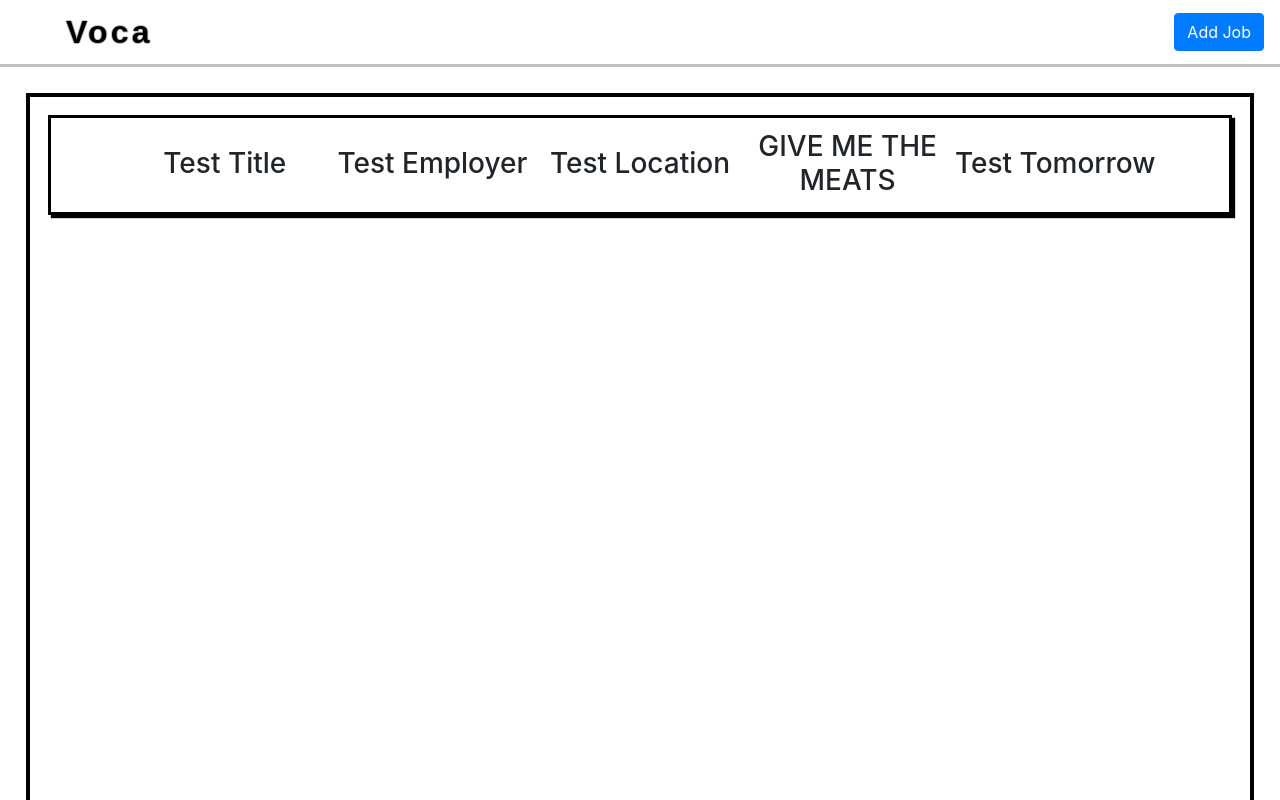
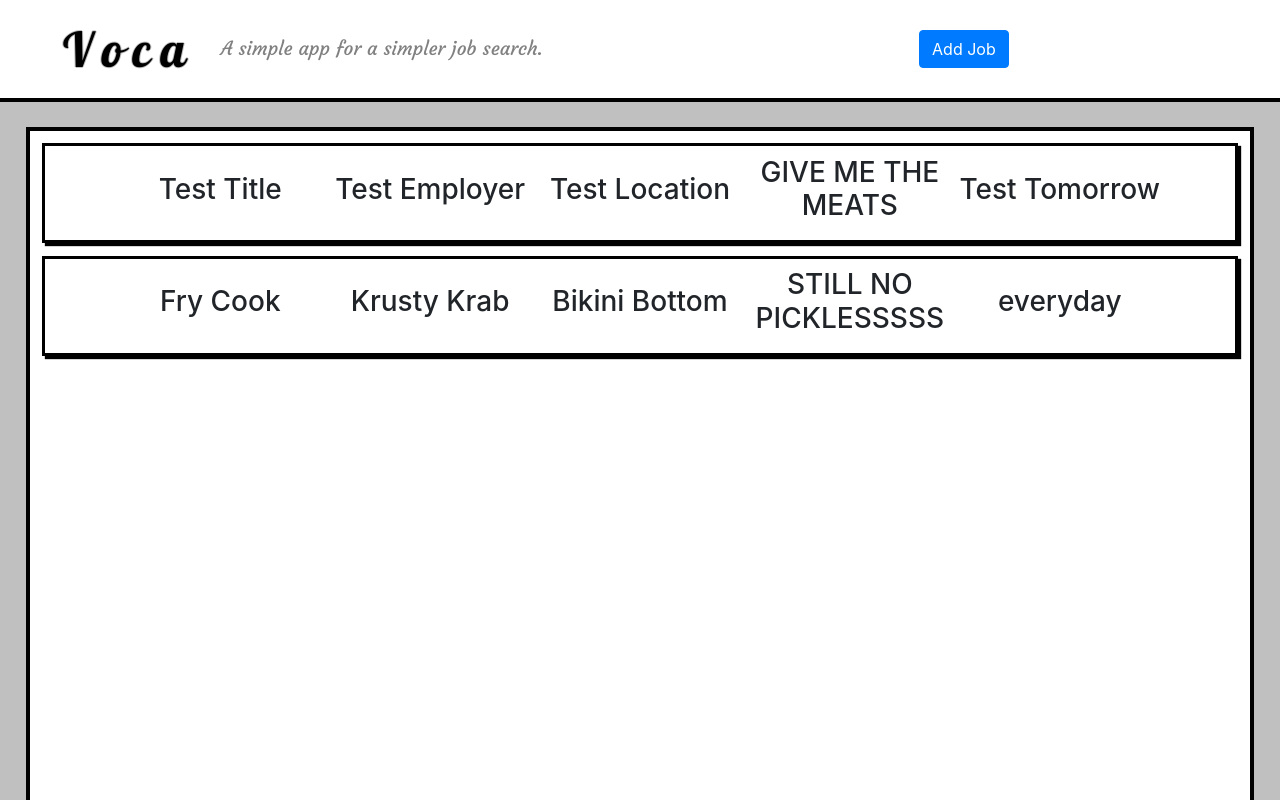
Before and after one commit to kevin-salamon/Voca, a React (Create React App) app in the folder http/web/client/: page / in a window 1280 px wide. Shown: the top 800 px of the page. Built offline with nearby package versions, Linux system fonts and the light colour scheme.

Commit message:
updated style for frontpage

```diff
--- a/http/web/client/public/index.html
+++ b/http/web/client/public/index.html
@@ -6,7 +6,9 @@
     <meta name="theme-color" content="#000000" />
     <link rel="apple-touch-icon" href="%PUBLIC_URL%/logo192.png" />
     <link rel="stylesheet" href="https://stackpath.bootstrapcdn.com/bootstrap/4.4.1/css/bootstrap.min.css" integrity="sha384-Vkoo8x4CGsO3+Hhxv8T/Q5PaXtkKtu6ug5TOeNV6gBiFeWPGFN9MuhOf23Q9Ifjh" crossorigin="anonymous">
-    <title>React App</title>
+    <link href="https://fonts.googleapis.com/css?family=Lobster&display=swap" rel="stylesheet">
+    <link href="https://fonts.googleapis.com/css?family=Courgette&display=swap" rel="stylesheet">
+    <title>Voca</title>
   </head>
   <body>
     <noscript>You need to enable JavaScript to run this app.</noscript>
--- a/http/web/client/src/Homepage.js
+++ b/http/web/client/src/Homepage.js
@@ -14,8 +14,9 @@
     render() {
       return (
         <div>
-          <nav className="navbar my-nav">
+          <nav className="nav my-nav">
             <div className="nav-title">Voca</div>
+            <div className="nav-subtitle">A simple app for a simpler job search.</div>
             <JobModal />
           </nav>
           <div className="job-area text-center">
@@ -26,6 +27,13 @@
             notes="GIVE ME THE MEATS"
             followup="Test Tomorrow"
             />
+            <JobRow
+            title="Fry Cook"
+            employer="Krusty Krab"
+            location="Bikini Bottom"
+            notes="STILL NO PICKLESSSSS"
+            followup="everyday"
+            />
           </div>
         </div>
       );
--- a/http/web/client/src/components/JobModal.js
+++ b/http/web/client/src/components/JobModal.js
@@ -39,7 +39,7 @@
 
     return (
       <>
-        <Button variant="primary" onClick={handleShow}>
+        <Button variant="primary" className="job-button" onClick={handleShow}>
           Add Job
         </Button>
 
--- a/http/web/client/src/style.css
+++ b/http/web/client/src/style.css
@@ -1,27 +1,43 @@
+body {
+    background-color: silver;
+}
+
 .my-nav {
-    border-bottom: 3px solid silver;
+    border-bottom: 4px solid black;
     background-color: white;
-    text-shadow: -1px 0 silver, 0 1px silver, 1px 0 silver, 0 -1px silver;
     margin-bottom: 1%;
+    align-items: center;
+    padding: 1%;
 }
 
 .nav-title {
-    font-size: 2em;
-    font-family: 'Montserrat', sans-serif;
-    letter-spacing: 0.1em;
-    font-weight: bold;
+    font-size: 3em;
+    letter-spacing: 0.2em;
     color: black;
+    font-family: 'Lobster', cursive;
+    text-shadow: -1px 0 silver, 0 1px silver, 1px 0 silver, 0 -1px silver;
     margin-left: 4%;
+    margin-right: 2%;
+}
+
+.nav-subtitle {
+    font-family: 'Courgette', cursive;
+    font-size: 1.2em;
+    color: gray;
+    margin-right: 30%;
+}
+
+.job-button {
+
 }
 
 .job-area {
-    display: flex;
-    justify-content: center;
     border: 4px solid black;
     overflow: auto;
-    height: 900px;
-    padding: 1%;
+    height: 760px;
+    justify-content: center;
     margin: 2%;
+    text-align: center;
     background-color: white;
 }
 
@@ -34,12 +50,11 @@
 .job-row {
     display: flex;
     flex-direction: row;
-    flex-wrap: wrap;
     padding: 1%;
-    width: 100%;
+    width: 98%;
     height: 100px;
     border: 3px solid black;
-    margin: 0.5%;
+    margin: 1%;
     align-items: center;
     justify-content: center;
     box-shadow: 3px 3px 1px black;
```
